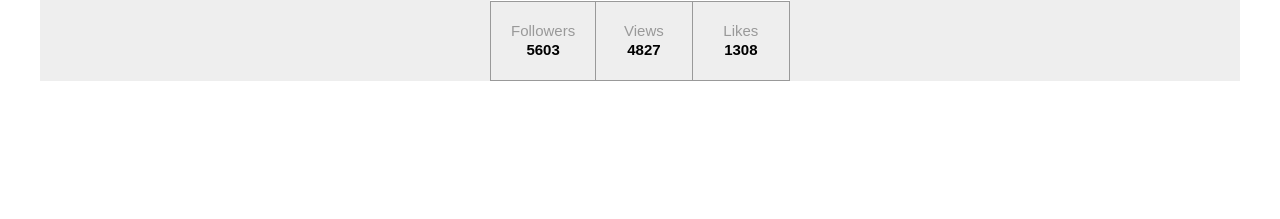
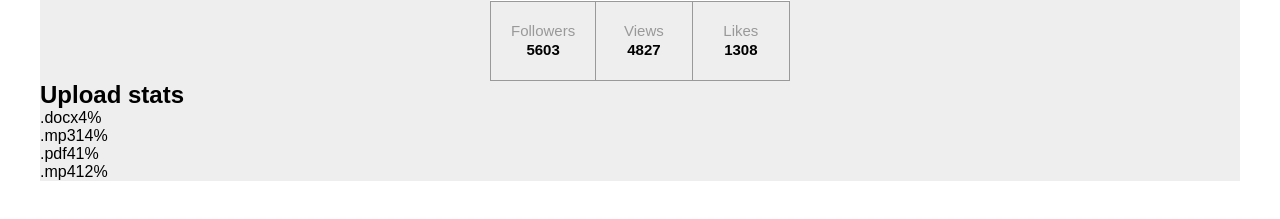
Before and after one commit to Kuzia30/goit-react-hw-01-components, a React (Create React App) app: page / in a window 1280 px wide. Shown: the part 267-486 px from the top of the page. Built offline with nearby package versions, Linux system fonts and the light colour scheme.

Commit message:
add statTemplate

```diff
--- a/src/App.js
+++ b/src/App.js
@@ -1,11 +1,14 @@
 import Profile from './components/profile/Profile';
+import Statistics from './components/statistics/Statistics';
 import user from './user.json';
+import data from './data.json';
 import { Container } from './App.styled';
 
 export default function App() {
   return (
     <Container>
       <Profile items={user} />
+      <Statistics items={data} />
     </Container>
   );
 }
--- /dev/null
+++ b/src/components/statistics/Statistics.js
@@ -0,0 +1,11 @@
+import Title from './title/Title';
+import StatList from './statList/StatList';
+
+export default function Statistics() {
+  return (
+    <section class="statistics">
+      <Title />
+      <StatList />
+    </section>
+  );
+}
--- /dev/null
+++ b/src/components/statistics/statList/StatList.js
@@ -0,0 +1,24 @@
+const StatList = () => {
+  return (
+    <ul class="stat-list">
+      <li class="item">
+        <span class="label">.docx</span>
+        <span class="percentage">4%</span>
+      </li>
+      <li class="item">
+        <span class="label">.mp3</span>
+        <span class="percentage">14%</span>
+      </li>
+      <li class="item">
+        <span class="label">.pdf</span>
+        <span class="percentage">41%</span>
+      </li>
+      <li class="item">
+        <span class="label">.mp4</span>
+        <span class="percentage">12%</span>
+      </li>
+    </ul>
+  );
+};
+
+export default StatList;
--- /dev/null
+++ b/src/components/statistics/title/Title.js
@@ -0,0 +1,5 @@
+const Title = () => {
+  return <h2 class="title">Upload stats</h2>;
+};
+
+export default Title;
--- /dev/null
+++ b/src/data.json
@@ -0,0 +1,7 @@
+[
+  { "id": "id-1", "label": ".docx", "percentage": 22 },
+  { "id": "id-2", "label": ".pdf", "percentage": 4 },
+  { "id": "id-3", "label": ".mp3", "percentage": 17 },
+  { "id": "id-4", "label": ".psd", "percentage": 47 },
+  { "id": "id-5", "label": ".pdf", "percentage": 10 }
+]
```
